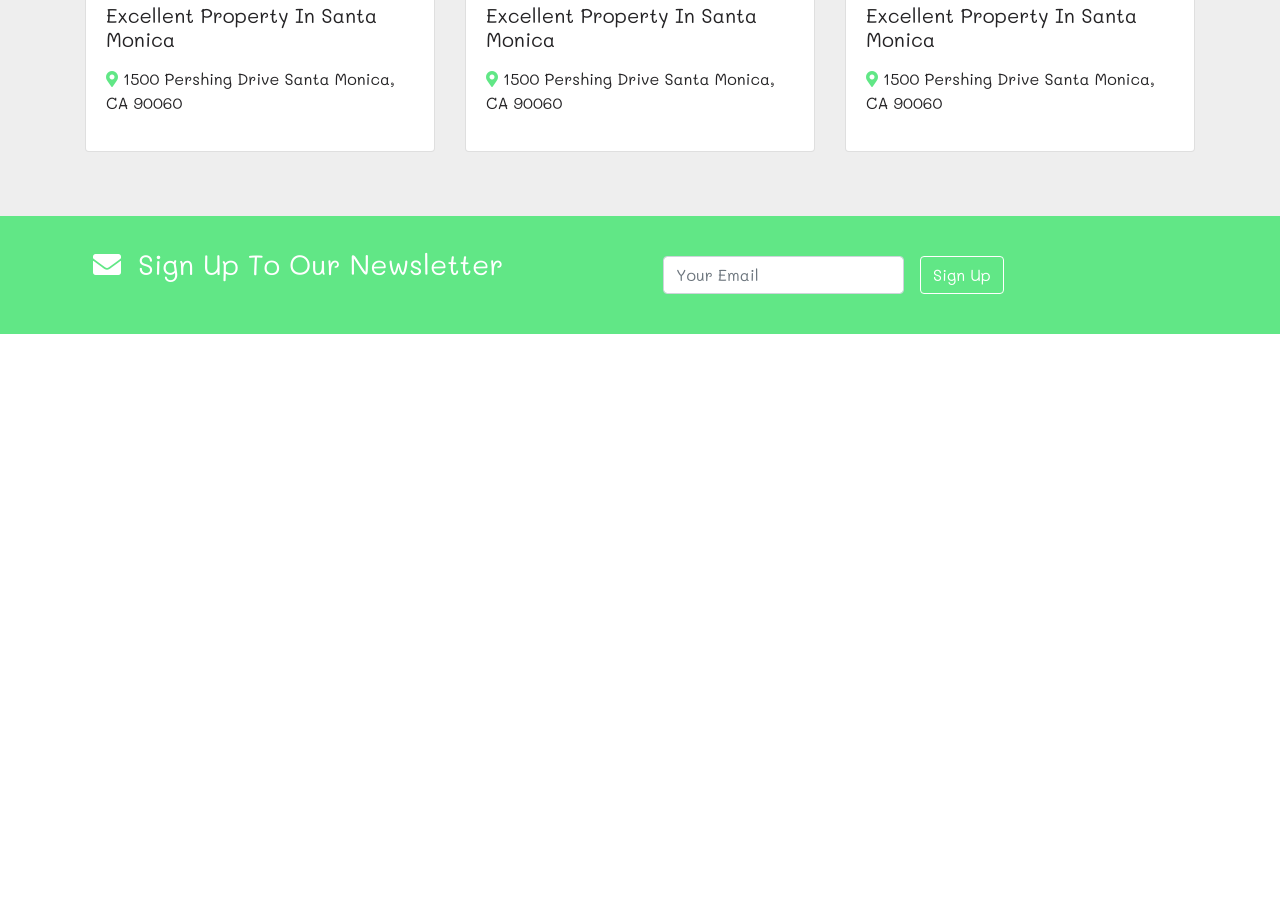
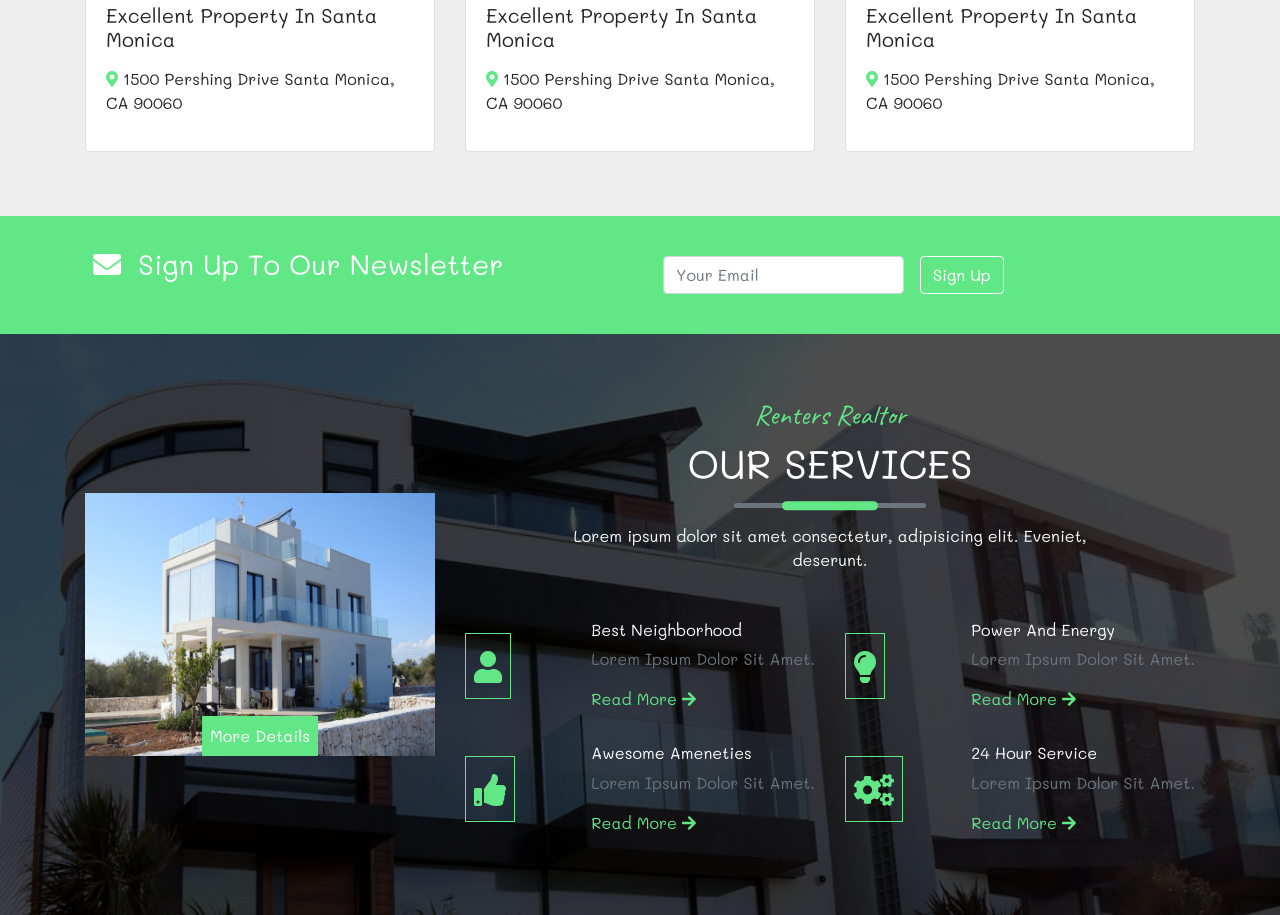
Before and after one commit to jpesg/course-bootstrap-renters, a plain HTML site: page index.html in a window 1280 px wide. Shown: the part 1979-2894 px from the top of the page. Before the commit the page ends 2313 px from the top, so only its background shows below. Drawn offline with Linux system fonts and the light colour scheme.

Commit message:
services

```diff
--- a/css/main.css
+++ b/css/main.css
@@ -141,3 +141,44 @@ body {
   background: var(--mainWhite);
   color: var(--mainGreen);
 }
+
+/*************** services **************/
+.services {
+  background: linear-gradient(rgba(0, 0, 0, 0.7), rgba(0, 0, 0, 0.7)),
+    url("../img/bannerBcg.jpeg") center/cover fixed no-repeat;
+}
+
+.services-info-text {
+  position: absolute;
+  bottom: 0;
+  left: 50%;
+  transform: translate(-50%);
+  background: var(--mainGreen);
+  margin-bottom: 0;
+  text-decoration: none;
+  text-align: center;
+  color: var(--mainWhite) !important;
+}
+.services-info-text:hover {
+  color: var(--mainDark) !important;
+  text-decoration: none;
+}
+.service-icon {
+  font-size: 2rem;
+  color: var(--mainGreen);
+  padding: 0.5rem;
+  border: 0.1rem solid var(--mainGreen);
+  margin-right: 1rem;
+  align-self: center;
+  transition: all 1s ease-in-out;
+}
+
+.service-icon:hover {
+  background: var(--mainGreen);
+  color: var(--mainGrey);
+}
+
+.service-link:hover {
+  color: var(--mainWhite);
+  text-decoration: none;
+}
--- a/index.html
+++ b/index.html
@@ -305,6 +305,105 @@
     </div>
   </section>
 
+  <!--services-->
+  <section id="services" class="services py-5">
+    <div class="container">
+      <div class="row flex-lg-row-reverse">
+        <!--services info-->
+        <!--section title-->
+        <div class="col-lg-8 my-3">
+          <div class="row">
+            <div class="col text-center mb-3">
+              <h3 class="text-green text-slant text-capitalize">renters realtor</h3>
+              <h1 class="text-uppercase text-white">our services</h1>
+              <div class="title-underline my-3 bg-secondary">
+                <div class="title-underline__center"></div>
+              </div>
+              <p class="w-75 mx-auto text-white">Lorem ipsum dolor sit amet consectetur, adipisicing elit. Eveniet,
+                deserunt.</p>
+            </div>
+          </div>
+
+          <div class="row">
+            <!--single service-->
+            <div class="col-10 mx-auto col-sm-6 d-flex justify-content-between my-3">
+              <div class='service-icon'>
+                <i class="fas fa-user">
+                </i>
+              </div>
+              <div class="text-capitalize">
+                <h6 class="text-white">best neighborhood</h6>
+                <p class="text-secondary">Lorem ipsum dolor sit amet.</p>
+                <a href="#" class='text-green service-link'>
+                  read more
+                  <span><i class="fas fa-arrow-right"></i></span>
+                </a>
+              </div>
+            </div>
+
+            <!--single service-->
+            <div class="col-10 mx-auto col-sm-6 d-flex justify-content-between my-3">
+              <div class='service-icon'>
+                <i class="fas fa-lightbulb">
+                </i>
+              </div>
+              <div class="text-capitalize">
+                <h6 class="text-white">power and energy</h6>
+                <p class="text-secondary">Lorem ipsum dolor sit amet.</p>
+                <a href="#" class='text-green service-link'>
+                  read more
+                  <span><i class="fas fa-arrow-right"></i></span>
+                </a>
+              </div>
+            </div>
+
+            <!--single service-->
+            <div class="col-10 mx-auto col-sm-6 d-flex justify-content-between my-3">
+              <div class='service-icon'>
+                <i class="fas fa-thumbs-up">
+                </i>
+              </div>
+              <div class="text-capitalize">
+                <h6 class="text-white">awesome ameneties</h6>
+                <p class="text-secondary">Lorem ipsum dolor sit amet.</p>
+                <a href="#" class='text-green service-link'>
+                  read more
+                  <span><i class="fas fa-arrow-right"></i></span>
+                </a>
+              </div>
+            </div>
+
+            <!--single service-->
+            <div class="col-10 mx-auto col-sm-6 d-flex justify-content-between my-3">
+              <div class='service-icon'>
+                <i class="fas fa-cogs">
+                </i>
+              </div>
+              <div class="text-capitalize">
+                <h6 class="text-white">24 hour service</h6>
+                <p class="text-secondary">Lorem ipsum dolor sit amet.</p>
+                <a href="#" class='text-green service-link'>
+                  read more
+                  <span><i class="fas fa-arrow-right"></i></span>
+                </a>
+              </div>
+            </div>
+          </div>
+
+        </div>
+        <!--services photo-->
+        <div class="col-10 mx-auto col-lg-4 align-self-center">
+          <div class="img-container">
+            <img src="img/featured-3.jpeg" class='img-fluid' alt="">
+            <a href="#" class='text-capitalize services-info-text p-2'>
+              more details
+            </a>
+          </div>
+        </div>
+      </div>
+    </div>
+
+  </section>
   <!-- jquery -->
   <script src="js/jquery-3.3.1.min.js"></script>
   <!-- bootstrap js -->
```
